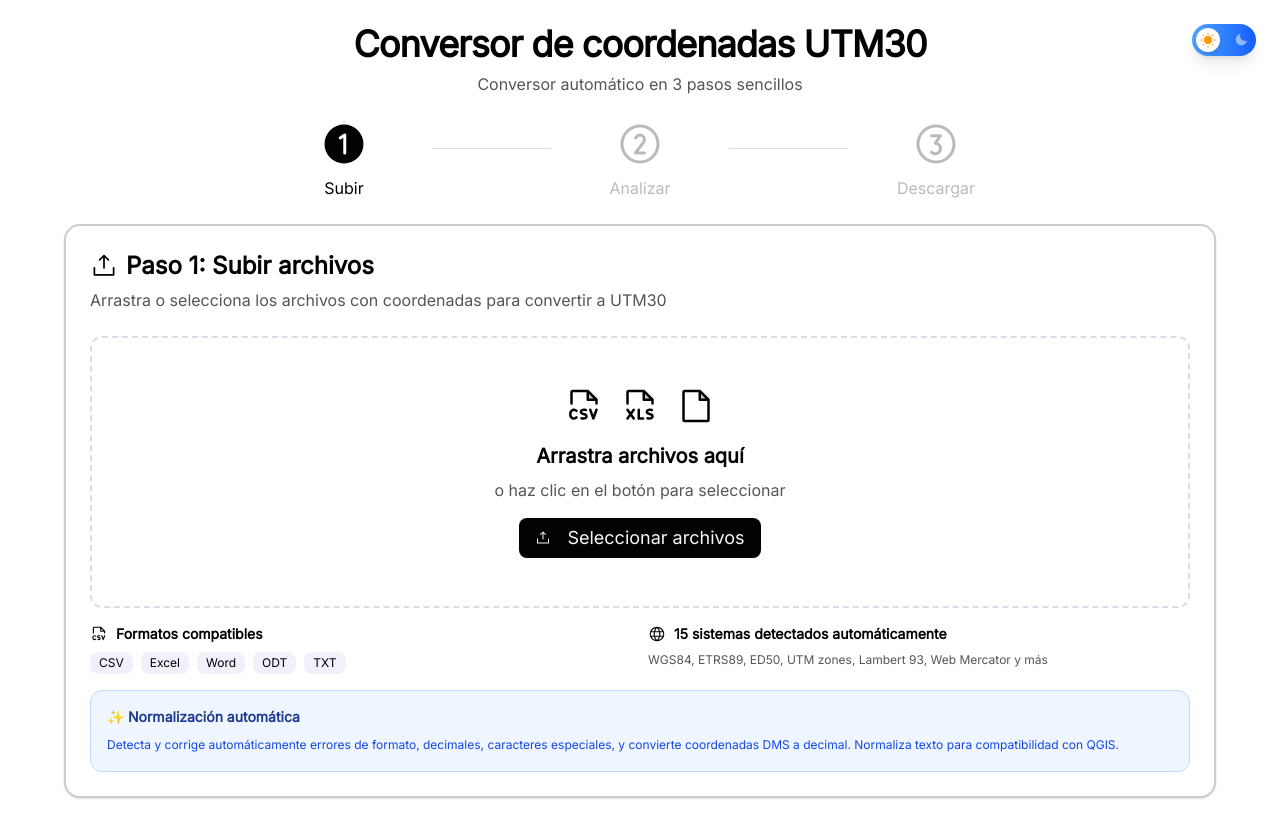
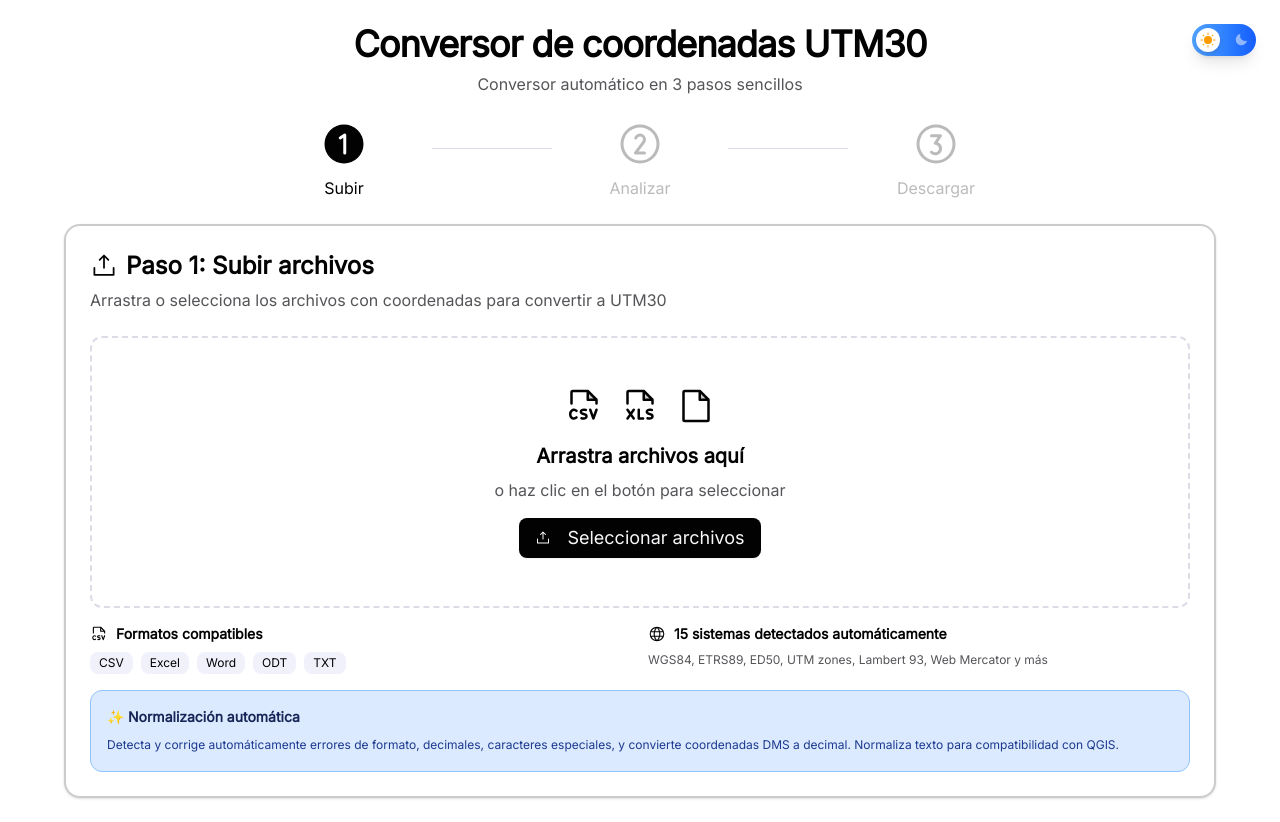
Before and after one commit to luismgarcia/norm-coord-ptel, a React (Vite) app: page / in a window 1280 px wide. Built offline with nearby package versions, Linux system fonts and the light colour scheme; what proj4 would draw is missing.

Commit message:
Generated by Spark: cambia los colores de esta parte en modo light para que el texto sea más legible

```diff
--- a/src/App.tsx
+++ b/src/App.tsx
@@ -516,11 +516,11 @@ function App() {
                     </div>
                   </div>
 
-                  <div className="bg-blue-50 dark:bg-blue-950/20 border border-blue-200 dark:border-blue-800 rounded-lg p-4">
-                    <p className="text-sm font-semibold text-blue-900 dark:text-blue-100 mb-2">
+                  <div className="bg-blue-100 dark:bg-blue-950/20 border border-blue-300 dark:border-blue-800 rounded-lg p-4">
+                    <p className="text-sm font-semibold text-blue-950 dark:text-blue-100 mb-2">
                       ✨ Normalización automática
                     </p>
-                    <p className="text-xs text-blue-700 dark:text-blue-300 leading-relaxed">
+                    <p className="text-xs text-blue-900 dark:text-blue-300 leading-relaxed">
                       Detecta y corrige automáticamente errores de formato, decimales, caracteres especiales,
                       y convierte coordenadas DMS a decimal. Normaliza texto para compatibilidad con QGIS.
                     </p>
```
